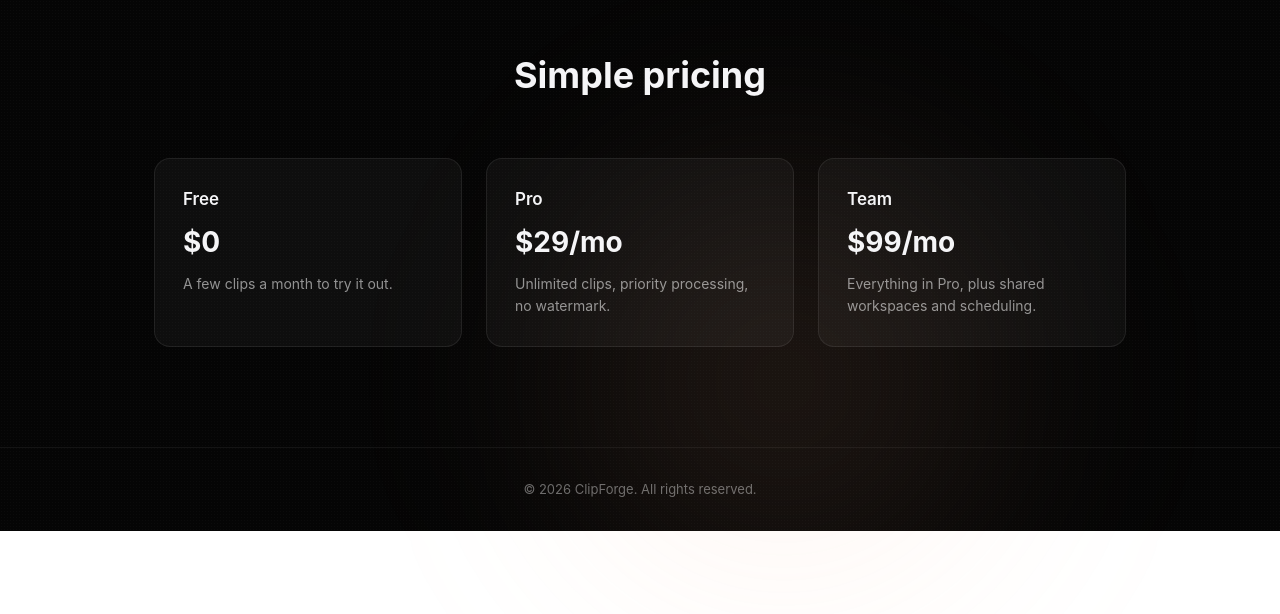
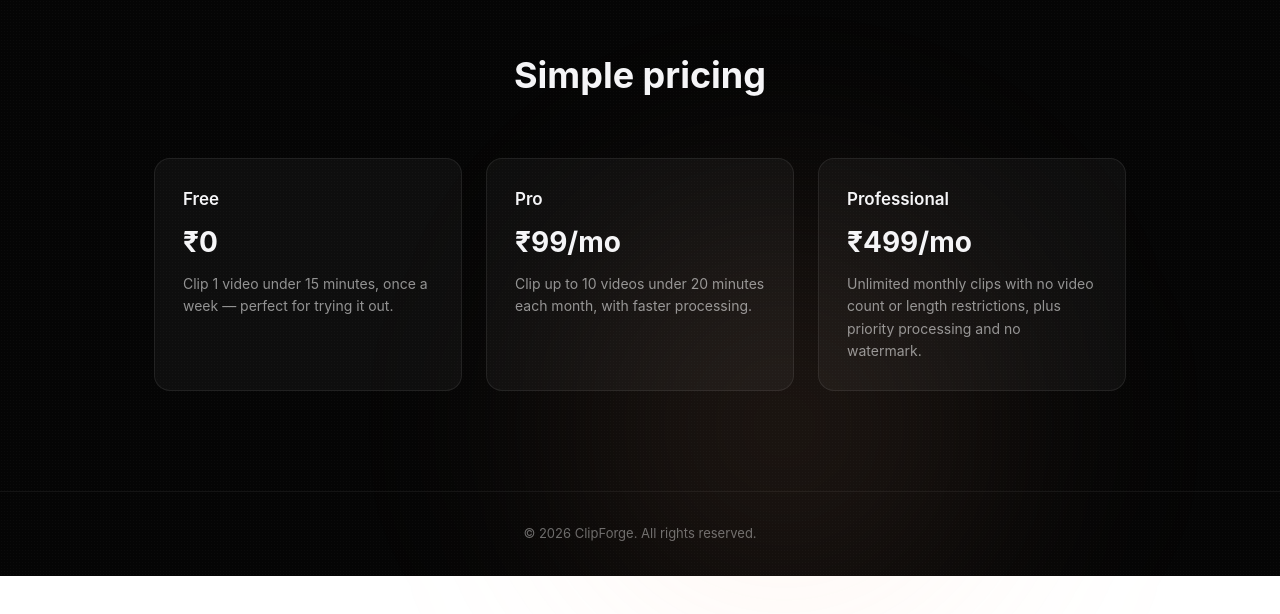
Before and after one commit to epicadi7/Clip-Auto, a Next.js app: page / in a window 1280 px wide. Shown: the part 2136-2750 px from the top of the page. Built offline with nearby package versions, Linux system fonts and the light colour scheme.

Commit message:
Update page.js

```diff
--- a/app/page.js
+++ b/app/page.js
@@ -144,9 +144,9 @@ export default function Home() {
         <h2 style={styles.sectionTitle}>Simple pricing</h2>
         <div style={styles.featureGrid}>
           {[
-            { plan: "Free", price: "$0", desc: "A few clips a month to try it out." },
-            { plan: "Pro", price: "$29/mo", desc: "Unlimited clips, priority processing, no watermark." },
-            { plan: "Team", price: "$99/mo", desc: "Everything in Pro, plus shared workspaces and scheduling." },
+            { plan: "Free", price: "₹0", desc: "Clip 1 video under 15 minutes, once a week — perfect for trying it out." },
+            { plan: "Pro", price: "₹99/mo", desc: "Clip up to 10 videos under 20 minutes each month, with faster processing." },
+            { plan: "Professional", price: "₹499/mo", desc: "Unlimited monthly clips with no video count or length restrictions, plus priority processing and no watermark." },
           ].map((p, i) => (
             <div key={i} style={styles.featureCard}>
               <h3 style={styles.featureTitle}>{p.plan}</h3>
```
